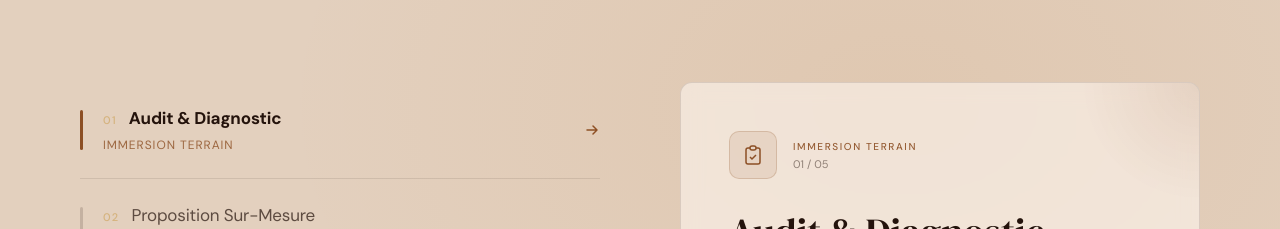
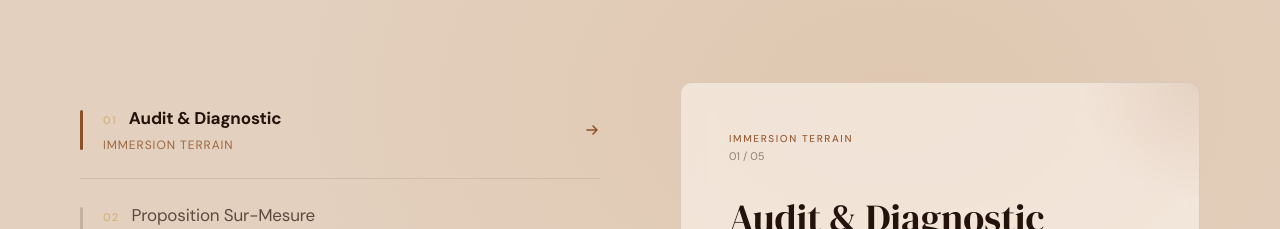
Before and after one commit to nohem-mg/ANS, a Next.js app: page /solutions in a window 1280 px wide. Shown: the part 2188-2417 px from the top of the page. Built offline with nearby package versions, Linux system fonts and the light colour scheme; a web font is replaced by a local one.

Commit message:
remove icon from widget in solution page

```diff
--- a/src/app/solutions/page.tsx
+++ b/src/app/solutions/page.tsx
@@ -415,22 +415,6 @@ function ProcessSection() {
               />
 
               <div style={{ display: 'flex', alignItems: 'center', gap: '16px', marginBottom: '32px' }}>
-                <div
-                  style={{
-                    width: '48px',
-                    height: '48px',
-                    borderRadius: '10px',
-                    background: 'rgba(140,79,37,0.10)',
-                    border: '1px solid rgba(140,79,37,0.20)',
-                    display: 'flex',
-                    alignItems: 'center',
-                    justifyContent: 'center',
-                    color: '#8c4f25',
-                    flexShrink: 0,
-                  }}
-                >
-                  {step.icon}
-                </div>
                 <div>
                   <p
                     style={{
```
